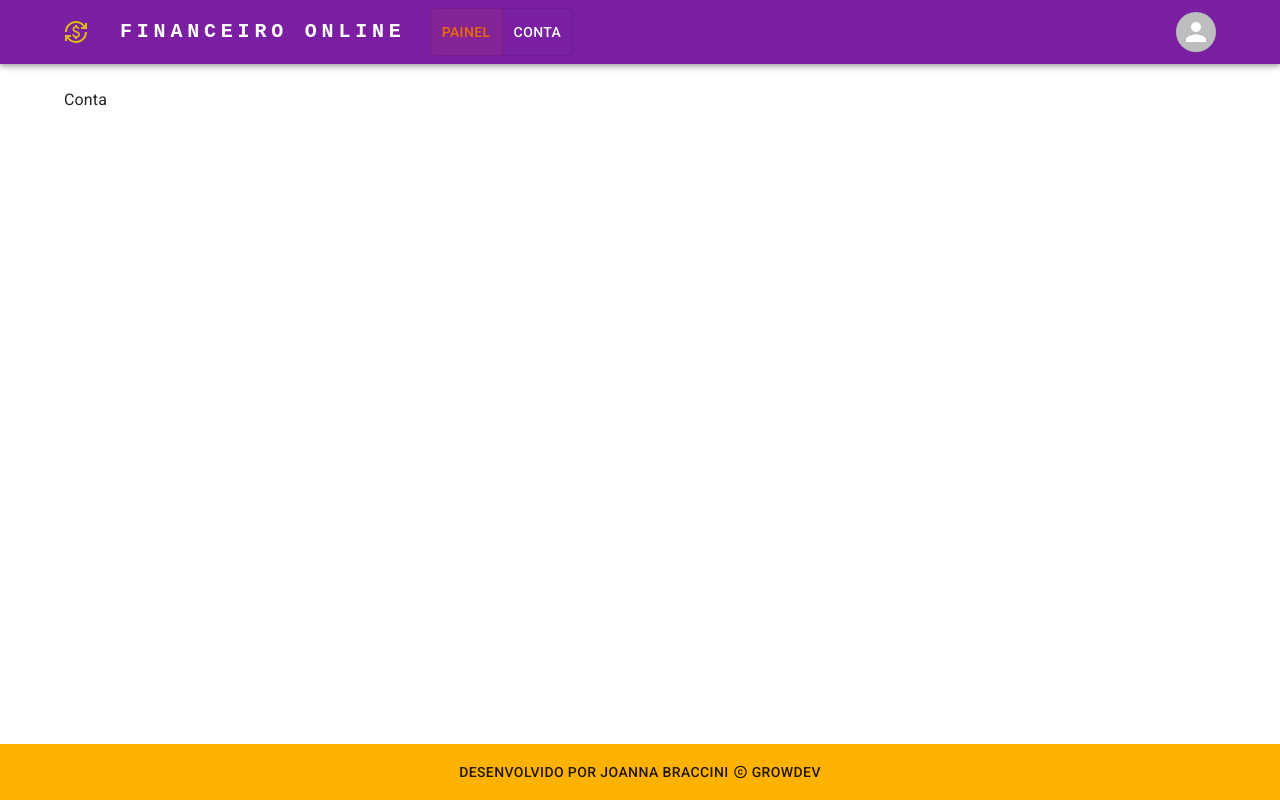
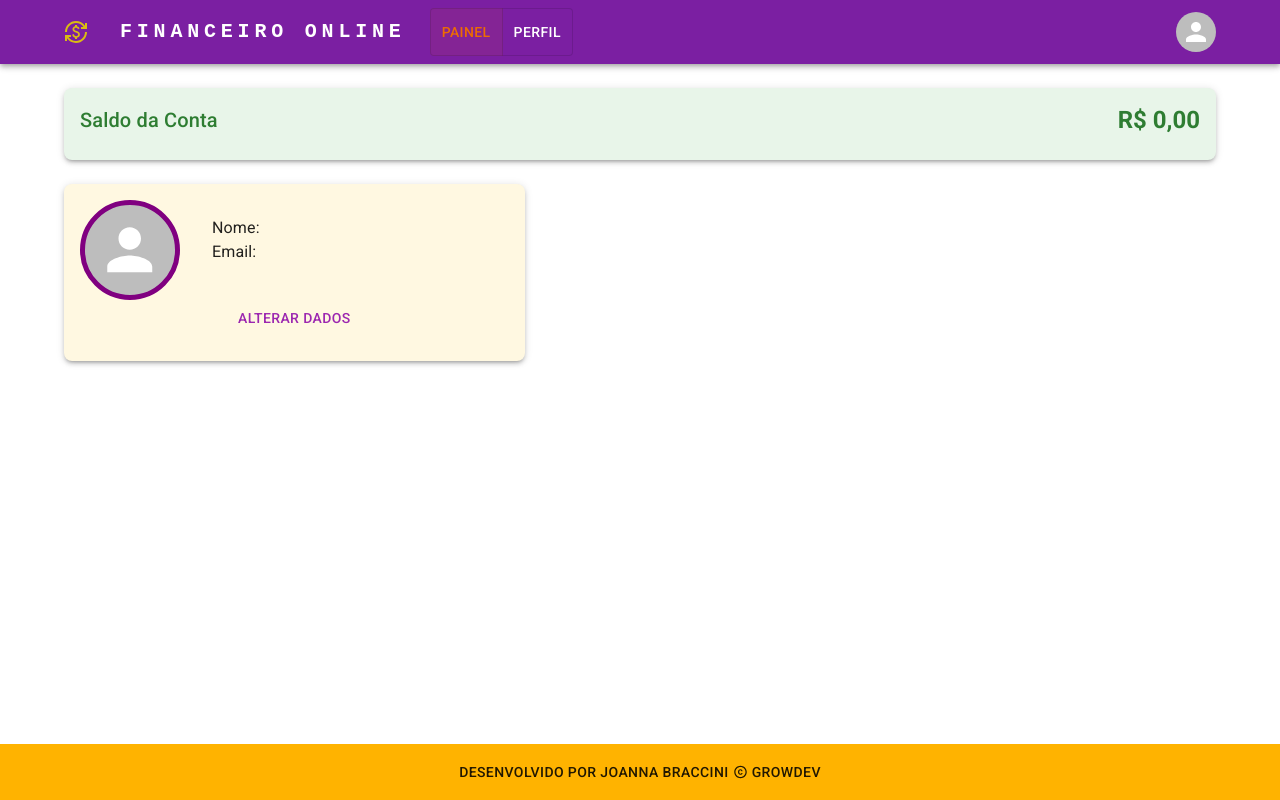
Before and after one commit to JoannaBraccini/GROWDEV-Bloco_3, a React (Vite) app in the folder ControleFinanceiro/: page /perfil in a window 1280 px wide. Built offline with nearby package versions, Linux system fonts and the light colour scheme.

Commit message:
aplicação do redux nas transações e saldo, e no logout/login

```diff
--- a/ControleFinanceiro/src/components/BalanceCard.tsx
+++ b/ControleFinanceiro/src/components/BalanceCard.tsx
@@ -3,12 +3,11 @@ import CardContent from "@mui/material/CardContent";
 import Typography from "@mui/material/Typography";
 import Box from "@mui/material/Box";
 import { green, red } from "@mui/material/colors";
+import { useAppSelector } from "../config/store/hooks";
 
-interface BalanceCardProps {
-  balance: number; // Saldo total
-}
-
-export function BalanceCard({ balance }: BalanceCardProps) {
+export function BalanceCard() {
+  const userLogged = useAppSelector((state) => state.userLogged);
+  const balance = useAppSelector((state) => state.transactions.balance);
   return (
     <Card
       sx={{
@@ -33,10 +32,12 @@ export function BalanceCard({ balance }: BalanceCardProps) {
             Saldo
           </Typography>
           <Typography variant="h5" fontWeight="bold">
-            {balance.toLocaleString("pt-BR", {
-              style: "currency",
-              currency: "BRL",
-            })}
+            {userLogged.id
+              ? balance.toLocaleString("pt-BR", {
+                  style: "currency",
+                  currency: "BRL",
+                })
+              : "R$ 0,00"}
           </Typography>
         </Box>
       </CardContent>
--- a/ControleFinanceiro/src/components/Header.tsx
+++ b/ControleFinanceiro/src/components/Header.tsx
@@ -18,7 +18,7 @@ import { purple } from "@mui/material/colors";
 import { useAppDispatch, useAppSelector } from "../config/store/hooks";
 import { logout } from "../config/store/modules/userLoggedSlice";
 
-const pages = ["Painel", "Conta"];
+const pages = ["Painel", "Perfil"];
 
 export function Header() {
   const dispatch = useAppDispatch();
@@ -160,16 +160,12 @@ export function Header() {
             sx={{ flexGrow: 0, display: "flex", alignItems: "center", gap: 2 }}
           >
             <Typography variant="button">{userLoggedRedux.name}</Typography>
-            <Tooltip title="Sair">
+            <Tooltip title="Conta">
               <IconButton onClick={handleOpenUserMenu} sx={{ p: 0 }}>
-                {userLoggedRedux ? (
-                  <Avatar
-                    src={userLoggedRedux.avatar}
-                    alt={userLoggedRedux.name}
-                  />
-                ) : (
-                  <Avatar src="/broken-image.jpg" />
-                )}
+                <Avatar
+                  src={userLoggedRedux.avatar}
+                  alt={userLoggedRedux.name}
+                />
               </IconButton>
             </Tooltip>
             <Menu
@@ -190,10 +186,12 @@ export function Header() {
             >
               <MenuItem key={"logout"} onClick={handleCloseUserMenu}>
                 <Typography
-                  onClick={() => handleLogout()}
+                  onClick={() =>
+                    userLoggedRedux.id ? handleLogout() : navigate("/login")
+                  }
                   sx={{ textAlign: "center" }}
                 >
-                  Logout
+                  {userLoggedRedux.id ? "Logout" : "Login"}
                 </Typography>
               </MenuItem>
             </Menu>
--- a/ControleFinanceiro/src/components/PanelTable.tsx
+++ b/ControleFinanceiro/src/components/PanelTable.tsx
@@ -56,10 +56,10 @@ export function PanelTable({
 
   const filteredRows =
     selectedType === "Todos"
-      ? transactions.sort(
+      ? [...transactions].sort(
           (a, b) => new Date(b.date).getTime() - new Date(a.date).getTime()
         )
-      : transactions
+      : [...transactions]
           .filter((t) => t.type === selectedType)
           .sort(
             (a, b) => new Date(b.date).getTime() - new Date(a.date).getTime()
--- /dev/null
+++ b/ControleFinanceiro/src/components/ProfileInfo.tsx
@@ -0,0 +1,138 @@
+import * as React from "react";
+import Button from "@mui/material/Button";
+import Avatar from "@mui/material/Avatar";
+import List from "@mui/material/List";
+import ListItem from "@mui/material/ListItem";
+import ListItemAvatar from "@mui/material/ListItemAvatar";
+import ListItemButton from "@mui/material/ListItemButton";
+import ListItemText from "@mui/material/ListItemText";
+import DialogTitle from "@mui/material/DialogTitle";
+import Dialog from "@mui/material/Dialog";
+import PersonIcon from "@mui/icons-material/Person";
+import Typography from "@mui/material/Typography";
+import { amber, purple } from "@mui/material/colors";
+import { useAppSelector } from "../config/store/hooks";
+import { Box, Card, CardContent } from "@mui/material";
+import { Email, Link } from "@mui/icons-material";
+
+export interface ProfileInfoProps {
+  open: boolean;
+  selectedValue: string;
+  onClose: (value: string) => void;
+}
+
+function ProfileInfo(props: ProfileInfoProps) {
+  const { onClose, selectedValue, open } = props;
+  const userLoggedRedux = useAppSelector((state) => state.userLogged);
+
+  const handleClose = () => {
+    onClose(selectedValue);
+  };
+
+  const handleListItemClick = (value: string) => {
+    onClose(value);
+  };
+
+  return (
+    <Dialog onClose={handleClose} open={open}>
+      <DialogTitle>Alterar dados da conta</DialogTitle>
+      <List sx={{ pt: 0 }}>
+        <ListItem disablePadding key={userLoggedRedux.name}>
+          <ListItemButton
+            onClick={() => handleListItemClick(userLoggedRedux.name)}
+          >
+            <ListItemAvatar>
+              <Avatar sx={{ bgcolor: purple[100], color: purple[600] }}>
+                <PersonIcon />
+              </Avatar>
+            </ListItemAvatar>
+            <ListItemText primary={userLoggedRedux.name} />
+          </ListItemButton>
+        </ListItem>
+        <ListItem disablePadding key={userLoggedRedux.email}>
+          <ListItemButton
+            onClick={() => handleListItemClick(userLoggedRedux.email)}
+          >
+            <ListItemAvatar>
+              <Avatar sx={{ bgcolor: purple[100], color: purple[600] }}>
+                <Email />
+              </Avatar>
+            </ListItemAvatar>
+            <ListItemText primary={userLoggedRedux.email} />
+          </ListItemButton>
+        </ListItem>
+
+        <ListItem disablePadding>
+          <ListItemButton
+            autoFocus
+            onClick={() => handleListItemClick("addPhoto")}
+          >
+            <ListItemAvatar>
+              <Avatar sx={{ bgcolor: purple[100], color: purple[600] }}>
+                <Link />
+              </Avatar>
+            </ListItemAvatar>
+            <ListItemText primary="Adicionar Foto" />
+          </ListItemButton>
+        </ListItem>
+      </List>
+    </Dialog>
+  );
+}
+
+export function ProfileInfoModal() {
+  const userLoggedRedux = useAppSelector((state) => state.userLogged);
+
+  const [open, setOpen] = React.useState(false);
+  const [selectedValue, setSelectedValue] = React.useState(
+    userLoggedRedux.name
+  );
+
+  const handleClickOpen = () => {
+    setOpen(true);
+  };
+
+  const handleClose = (value: string) => {
+    setOpen(false);
+    setSelectedValue(value);
+  };
+
+  return (
+    <Card
+      sx={{
+        backgroundColor: amber[50],
+        boxShadow: 3,
+        borderRadius: 2,
+        mb: 3,
+        maxWidth: "40%",
+      }}
+    >
+      <CardContent>
+        <Box display={"flex"} gap={4}>
+          <Box>
+            <Avatar
+              sx={{
+                width: "100px",
+                height: "100px",
+                border: "5px solid purple",
+              }}
+              src={userLoggedRedux.avatar}
+            />
+          </Box>
+          <Box textAlign={"left"} m={"1rem 0"}>
+            <Typography>Nome: {userLoggedRedux.name}</Typography>
+            <Typography>Email: {userLoggedRedux.email}</Typography>
+          </Box>
+        </Box>
+        <Button variant="text" color="secondary" onClick={handleClickOpen}>
+          Alterar dados
+        </Button>
+        <ProfileInfo
+          selectedValue={selectedValue}
+          open={open}
+          onClose={handleClose}
+        />
+      </CardContent>
+    </Card>
+  );
+}
--- a/ControleFinanceiro/src/config/store/index.ts
+++ b/ControleFinanceiro/src/config/store/index.ts
@@ -14,9 +14,10 @@ import storage from "redux-persist/lib/storage"; // Para persistência no localS
 
 // Configuração de persistência
 const persistConfig = {
-  key: "mui-app-academy",
+  key: "controle-financeiro",
   storage,
-  whitelist: ["userLogged"], // Estados que serão persistidos
+  // Estados que serão persistidos
+  whitelist: ["userLogged"],
 };
 
 // Aplicando persistência no reducer
--- a/ControleFinanceiro/src/config/store/modules/rootReducer.ts
+++ b/ControleFinanceiro/src/config/store/modules/rootReducer.ts
@@ -1,7 +1,9 @@
 import { combineReducers } from "@reduxjs/toolkit";
 import { userLoggedReducer } from "./userLoggedSlice";
+import { transactionsReducer } from "./transactionsSlice";
 
 export const rootReducer = combineReducers({
   // Todos os novos estados globais criado, devem ser chamados aqui...
   userLogged: userLoggedReducer,
+  transactions: transactionsReducer,
 });
--- /dev/null
+++ b/ControleFinanceiro/src/config/store/modules/transactionsSlice.ts
@@ -0,0 +1,82 @@
+import { createSlice, PayloadAction } from "@reduxjs/toolkit";
+import { Transaction } from "../../../types/Transaction";
+import { rows } from "../../../mock/Transactions";
+
+interface InitialState {
+  transactions: Transaction[];
+  balance: number;
+}
+
+const initialState: InitialState = {
+  transactions: rows,
+  balance: rows.reduce((prev, transaction) => {
+    return (
+      prev +
+      (transaction.type === "Entrada"
+        ? transaction.amount
+        : -transaction.amount)
+    );
+  }, 0),
+};
+
+const transactionsSlice = createSlice({
+  name: "transactions",
+  initialState,
+  reducers: {
+    //Adicionar
+    addTransaction(state, action: PayloadAction<Transaction>) {
+      state.transactions.push(action.payload);
+      state.balance +=
+        action.payload.type === "Entrada"
+          ? action.payload.amount
+          : -action.payload.amount;
+    },
+    //Alterar
+    editTransaction(state, action: PayloadAction<Transaction>) {
+      const index = state.transactions.findIndex(
+        (t) => t.id === action.payload.id
+      );
+      if (index !== -1) {
+        const prevTransaction = state.transactions[index];
+        state.transactions[index] = action.payload;
+
+        // Atualizar o saldo
+        state.balance +=
+          (action.payload.type === "Entrada"
+            ? action.payload.amount
+            : -action.payload.amount) -
+          (prevTransaction.type === "Entrada"
+            ? prevTransaction.amount
+            : -prevTransaction.amount);
+      }
+    },
+    //Excluir
+    deleteTransaction(state, action: PayloadAction<string>) {
+      const index = state.transactions.findIndex(
+        (t) => t.id === action.payload
+      );
+      if (index !== -1) {
+        const transactionToDelete = state.transactions[index];
+        state.transactions.splice(index, 1);
+
+        // Atualizar o saldo
+        state.balance -=
+          transactionToDelete.type === "Entrada"
+            ? transactionToDelete.amount
+            : -transactionToDelete.amount;
+      }
+    },
+
+    resetTransactions() {
+      return initialState;
+    },
+  },
+});
+
+export const {
+  addTransaction,
+  editTransaction,
+  deleteTransaction,
+  resetTransactions,
+} = transactionsSlice.actions;
+export const transactionsReducer = transactionsSlice.reducer;
--- a/ControleFinanceiro/src/pages/Home.tsx
+++ b/ControleFinanceiro/src/pages/Home.tsx
@@ -1,7 +1,6 @@
-import { useEffect, useMemo, useState } from "react";
+import { useEffect, useState } from "react";
 import { PanelTable } from "../components/PanelTable";
 import { DefaultLayout } from "../config/layout/DefaultLayout";
-import { rows } from "../mock/Transactions";
 import { Transaction } from "../types/Transaction";
 import { Modal } from "../components/Modal";
 import { Toast } from "../components/Toast";
@@ -9,10 +8,15 @@ import { Add } from "@mui/icons-material";
 import { Box, Fab, Tooltip } from "@mui/material";
 import { BalanceCard } from "../components/BalanceCard";
 import { useNavigate } from "react-router-dom";
-import { useAppSelector } from "../config/store/hooks";
+import { useAppDispatch, useAppSelector } from "../config/store/hooks";
+import {
+  addTransaction,
+  editTransaction,
+  deleteTransaction,
+} from "../config/store/modules/transactionsSlice";
 
 export function Home() {
-  const [transactions, setTransactions] = useState<Transaction[]>(rows);
+  // const [transactions, setTransactions] = useState<Transaction[]>(rows);
   const [modalOpen, setModalOpen] = useState(false);
   const [modalType, setModalType] = useState<"add" | "edit" | "delete">("add");
   const [selectedTransaction, setSelectedTransaction] = useState<
@@ -24,7 +28,12 @@ export function Home() {
     message: "",
   });
   const navigate = useNavigate();
+  const dispatch = useAppDispatch();
   const userLoggedRedux = useAppSelector((state) => state.userLogged);
+  const transactions = useAppSelector(
+    (state) => state.transactions.transactions
+  );
+  const balance = useAppSelector((state) => state.transactions.balance);
 
   useEffect(() => {
     if (!userLoggedRedux.id) {
@@ -36,6 +45,14 @@ export function Home() {
     const inputDate = new Date(transaction.date).toLocaleDateString("pt-BR");
     const currentDate = new Date().toLocaleDateString("pt-BR");
 
+    if (transactions.some((t) => t.id === transaction.id)) {
+      setToastProps({
+        message: "Erro no lançamento do identificador único. Tente novamente",
+        type: "error",
+      });
+      setToastOpen(true);
+      return false;
+    }
     if (
       !transaction.type ||
       (transaction.type !== "Entrada" && transaction.type !== "Saída")
@@ -83,8 +100,8 @@ export function Home() {
   function handleAddTransaction(newTransaction: Transaction) {
     //Validação
     if (!validate(newTransaction)) return;
-
-    setTransactions((prev) => [...prev, newTransaction]);
+    //   setTransactions((prev) => [...prev, newTransaction]);
+    dispatch(addTransaction(newTransaction));
     setToastProps({
       message: "Transação adicionada com sucesso",
       type: "success",
@@ -94,9 +111,10 @@ export function Home() {
   }
 
   function handleEditTransaction(updatedTransaction: Transaction) {
-    setTransactions((prev) =>
-      prev.map((t) => (t.id === updatedTransaction.id ? updatedTransaction : t))
-    );
+    // setTransactions((prev) =>
+    //   prev.map((t) => (t.id === updatedTransaction.id ? updatedTransaction : t))
+    // );
+    dispatch(editTransaction(updatedTransaction));
     setToastProps({
       message: "Transação alterada com sucesso",
       type: "success",
@@ -106,9 +124,10 @@ export function Home() {
   }
 
   function handleDeleteTransaction(transactionToDelete: Transaction) {
-    setTransactions((prev) =>
-      prev.filter((t) => t.id !== transactionToDelete.id)
-    );
+    // setTransactions((prev) =>
+    //   prev.filter((t) => t.id !== transactionToDelete.id)
+    // );
+    dispatch(deleteTransaction(transactionToDelete.id));
     setToastProps({
       message: "Transação excluída com sucesso",
       type: "success",
@@ -117,15 +136,15 @@ export function Home() {
     handleModalClose();
   }
 
-  const balance = useMemo(() => {
-    return transactions.reduce((acc, transaction) => {
-      if (transaction.type === "Entrada") {
-        return acc + transaction.amount;
-      } else {
-        return acc - transaction.amount;
-      }
-    }, 0);
-  }, [transactions]);
+  // const balance = useMemo(() => {
+  //   return transactions.reduce((acc, transaction) => {
+  //     if (transaction.type === "Entrada") {
+  //       return acc + transaction.amount;
+  //     } else {
+  //       return acc - transaction.amount;
+  //     }
+  //   }, 0);
+  // }, [transactions]);
 
   function handleOpenAddModal() {
     setModalType("add");
--- a/ControleFinanceiro/src/pages/Profile.tsx
+++ b/ControleFinanceiro/src/pages/Profile.tsx
@@ -1,5 +1,16 @@
 import { DefaultLayout } from "../config/layout/DefaultLayout";
+import { ProfileInfoModal } from "../components/ProfileInfo";
+import { BalanceCard } from "../components/BalanceCard";
+import { Grid2 } from "@mui/material";
 
 export function Profile() {
-  return <DefaultLayout>Conta</DefaultLayout>;
+  return (
+    <DefaultLayout>
+      <Grid2 height={"100%"} textAlign={"center"}>
+        <BalanceCard />
+
+        <ProfileInfoModal />
+      </Grid2>
+    </DefaultLayout>
+  );
 }
```
Also changed, not shown: ControleFinanceiro/src/config/routes/AppRoutes.tsx (+4 -4 lines).
